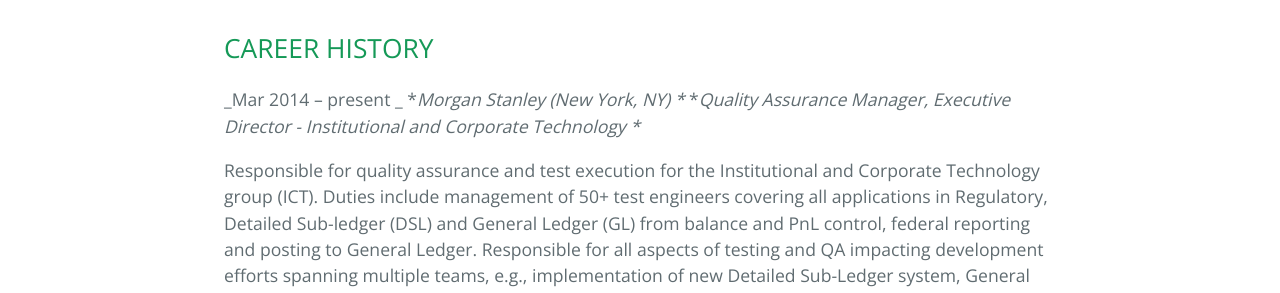
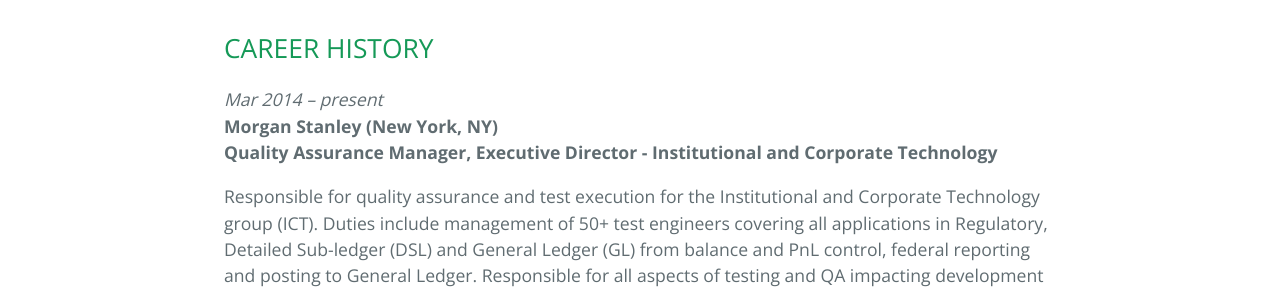
Before and after one commit to jamesmwinter/jamesmwinter.github.io, a plain HTML site: page index.html in a window 1280 px wide. Shown: the part 501-794 px from the top of the page. Drawn offline with nearby package versions, Linux system fonts and the light colour scheme.

Commit message:
Replace master branch with page content via GitHub

```diff
--- a/index.html
+++ b/index.html
@@ -26,9 +26,9 @@ Home: +1 (212) 741-2263  Cell: +1 (917) 582-2263<br>
 <h2>
 <a id="career-history" class="anchor" href="#career-history" aria-hidden="true"><span aria-hidden="true" class="octicon octicon-link"></span></a>CAREER HISTORY</h2>
 
-<p>_Mar 2014 – present  _
-*<em>Morgan Stanley (New York, NY)  *</em>
-*<em>Quality Assurance Manager, Executive Director - Institutional and Corporate Technology  *</em></p>
+<p><em>Mar 2014 – present</em><br>
+<strong>Morgan Stanley (New York, NY)</strong><br>
+<strong>Quality Assurance Manager, Executive Director - Institutional and Corporate Technology</strong>  </p>
 
 <p>Responsible for quality assurance and test execution for the Institutional and Corporate Technology group (ICT).   Duties include management of 50+ test engineers covering all applications in Regulatory, Detailed Sub-ledger (DSL) and General Ledger (GL) from balance and PnL control, federal reporting and posting to General Ledger.  Responsible for all aspects of testing and QA impacting development efforts spanning multiple teams, e.g., implementation of new Detailed Sub-Ledger system, General Ledger renovation from legacy system to SAP, finance reporting and control changes for Supplemental Leverage Ratio, Dodd-Frank, CCAR, BASEL II &amp; III.</p>
 
```
Also changed, not shown: params.json (+1 -1 lines).
